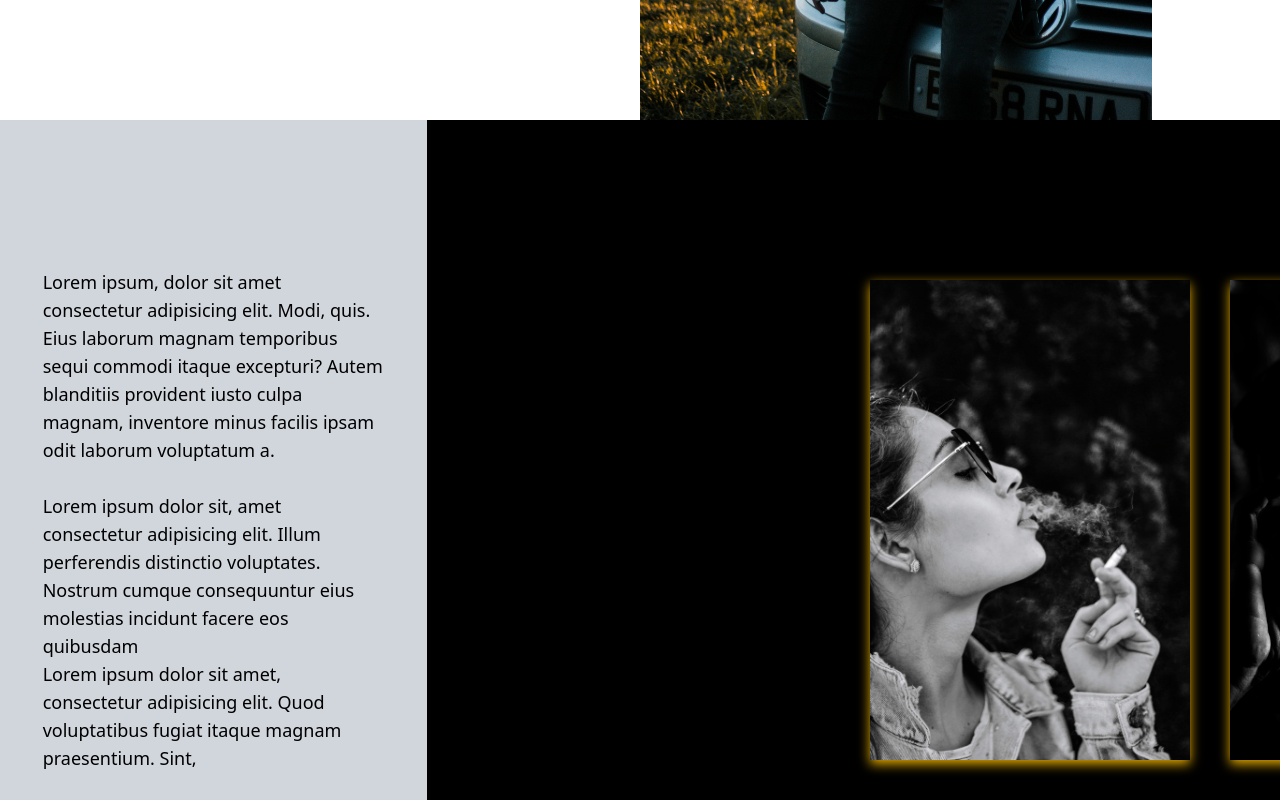
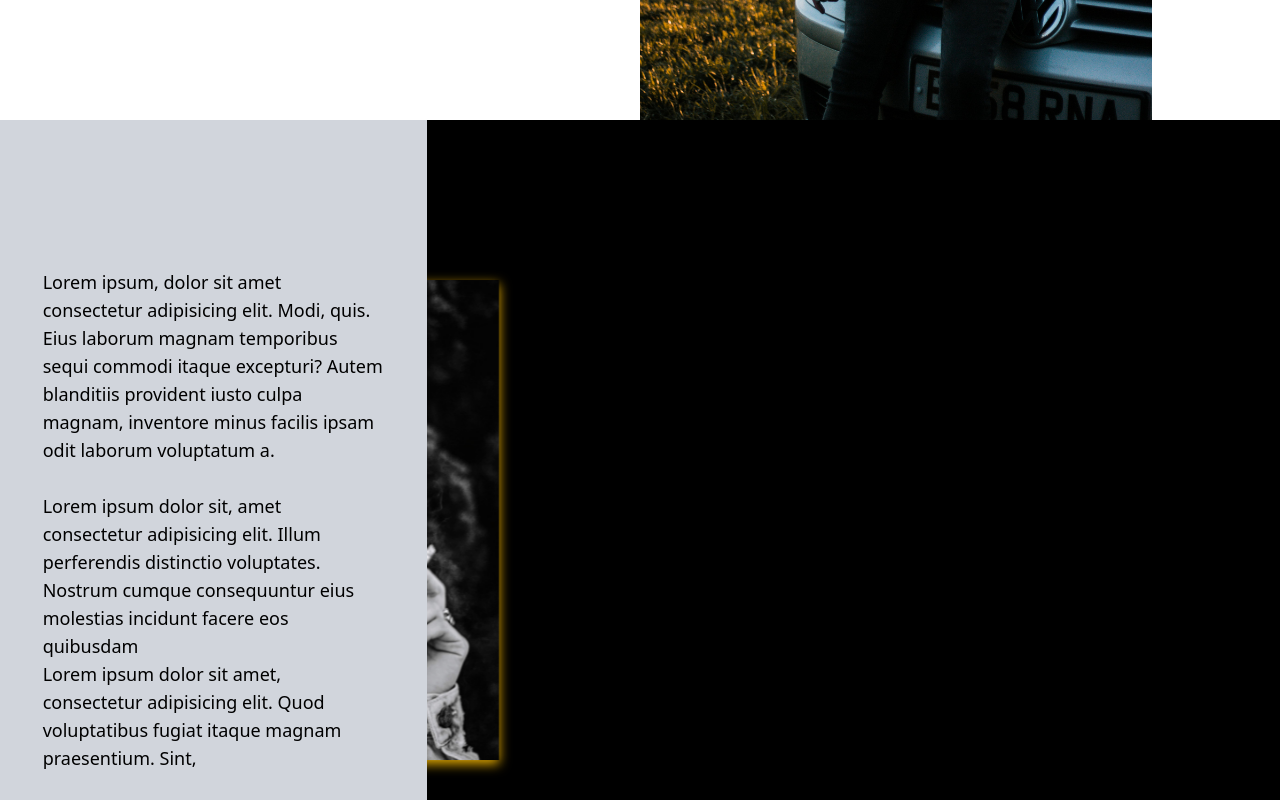
Before and after one commit to mohammadrida990/smokers, a React (Vite) app: page / in a window 1280 px wide. Shown: the part 1480-2280 px from the top of the page. Built offline with nearby package versions, Linux system fonts and the light colour scheme; a web font is replaced by a local one.

Commit message:
enhancment

```diff
--- a/src/App.tsx
+++ b/src/App.tsx
@@ -12,22 +12,23 @@ import Footer from "./sections/Footer";
 import { scrollInstanceRef } from "./components/scrollInstance";
 import Shop from "./sections/Shop";
 import Loader from "./components/Loader";
+import Arrival from "./sections/Arrival";
 
+gsap.registerPlugin(ScrollTrigger);
 function App() {
   const containerRef = useRef<HTMLElement | null>(null);
   const scrollRef = useRef<LocomotiveScroll | null>(null);
   const [loaded, setLoaded] = useState(false);
 
   useLayoutEffect(() => {
-    gsap.registerPlugin(ScrollTrigger);
     setTimeout(() => {
       setLoaded(true);
     }, 3000);
-    if (!containerRef.current) return;
 
     const onLoad = () => {
+      if (!containerRef.current) return;
       scrollRef.current = new LocomotiveScroll({
-        el: containerRef.current!,
+        el: containerRef.current,
         smooth: true,
         multiplier: 1,
         class: "is-reveal",
@@ -38,7 +39,7 @@ function App() {
 
       scrollInstanceRef.current = scrollRef.current;
 
-      ScrollTrigger.scrollerProxy(containerRef.current!, {
+      ScrollTrigger.scrollerProxy(containerRef.current, {
         scrollTop(value) {
           return value !== undefined
             ? scrollRef.current?.scrollTo(value)
@@ -56,6 +57,7 @@ function App() {
       });
 
       scrollRef.current.on("scroll", ScrollTrigger.update);
+      // ScrollTrigger.refresh();
 
       requestAnimationFrame(() => {
         requestAnimationFrame(() => {
@@ -91,7 +93,7 @@ function App() {
         <About />
         <Shop />
         <Banner />
-        {/* <Arrival /> */}
+        <Arrival />
         <Footer />
       </main>
     </AnimatePresence>
--- a/src/index.css
+++ b/src/index.css
@@ -5,3 +5,8 @@
 @theme inline {
     --font-henny-penny: Henny Penny;
 }
+
+html, body {
+  height: auto;
+  overflow: auto;
+}
--- a/src/sections/Arrival.tsx
+++ b/src/sections/Arrival.tsx
@@ -82,17 +82,29 @@ const Arrival = () => {
 
       <div
         ref={scrollingRef}
-        className="relative w-[60vw] md:w-[25vw] h-auto flex  flex-col mx-0 z-0 overflow-hidden"
+        className="relative w-[60vw] md:w-[25vw] h-screen flex  flex-col mx-0 z-0 overflow-hidden"
       >
         <img
+          data-scroll
+          data-scroll-target="#arrival"
+          data-scroll-speed="5"
+          data-scroll-direction="vertical"
           src="/assets/smoke1.jpg"
           className="w-full h-[100vh] object-contain z-0"
         />
-        <img
+        {/* <img
+          data-scroll
+          data-scroll-target="#arrival"
+          data-scroll-direction="vertical"
+          data-scroll-speed="35"
           src="/assets/smoke2.jpg"
           className="w-full h-[100vh] object-contain z-0"
-        />
+        /> */}
         <img
+          data-scroll
+          data-scroll-target="#arrival"
+          data-scroll-direction="vertical"
+          data-scroll-speed="15"
           src="/assets/smoke3.jpg"
           className="w-full h-[100vh] object-contain z-0"
         />
--- a/src/sections/Banner.tsx
+++ b/src/sections/Banner.tsx
@@ -3,7 +3,7 @@ const Banner = () => {
     <section className="min-h-screen w-[80vw] flex items-center mx-auto justify-center relative">
       <div
         id="up"
-        className="flex flex-col h-[100vh] items-center justify-center md:justify-evenly"
+        className="flex flex-col h-[70vh] items-center justify-center md:justify-evenly"
       >
         <h1 className="font-bold font-henny-penny text-lg md:text-4xl whitespace-nowrap uppercase leading-none my-2 md:my-0">
           <span
--- a/src/sections/Shop.tsx
+++ b/src/sections/Shop.tsx
@@ -84,8 +84,8 @@ const Shop = () => {
       <div
         ref={horizontalRef}
         className="
-        absolute left-[33%] h-screen bg-black  flex
-        justify-start items-center pl-[35%] w-auto"
+        absolute left-[13%] h-screen bg-black  flex
+        justify-start items-center pl-[1%] w-auto"
       >
         {[
           "/assets/smoke1.jpg",
@@ -106,6 +106,10 @@ const Shop = () => {
             className="flex w-[13rem] md:w-[20rem] mr-10 justify-center items-center flex-col "
           >
             <img
+              data-scroll
+              data-scroll-target="#shop"
+              data-scroll-speed={index * 5}
+              data-scroll-direction="horizontal"
               src={item}
               className="w-[100%] md:h-auto h-[400px]  drop-shadow-[0_4px_6px_rgba(255,191,0,0.9)]"
             />
```
